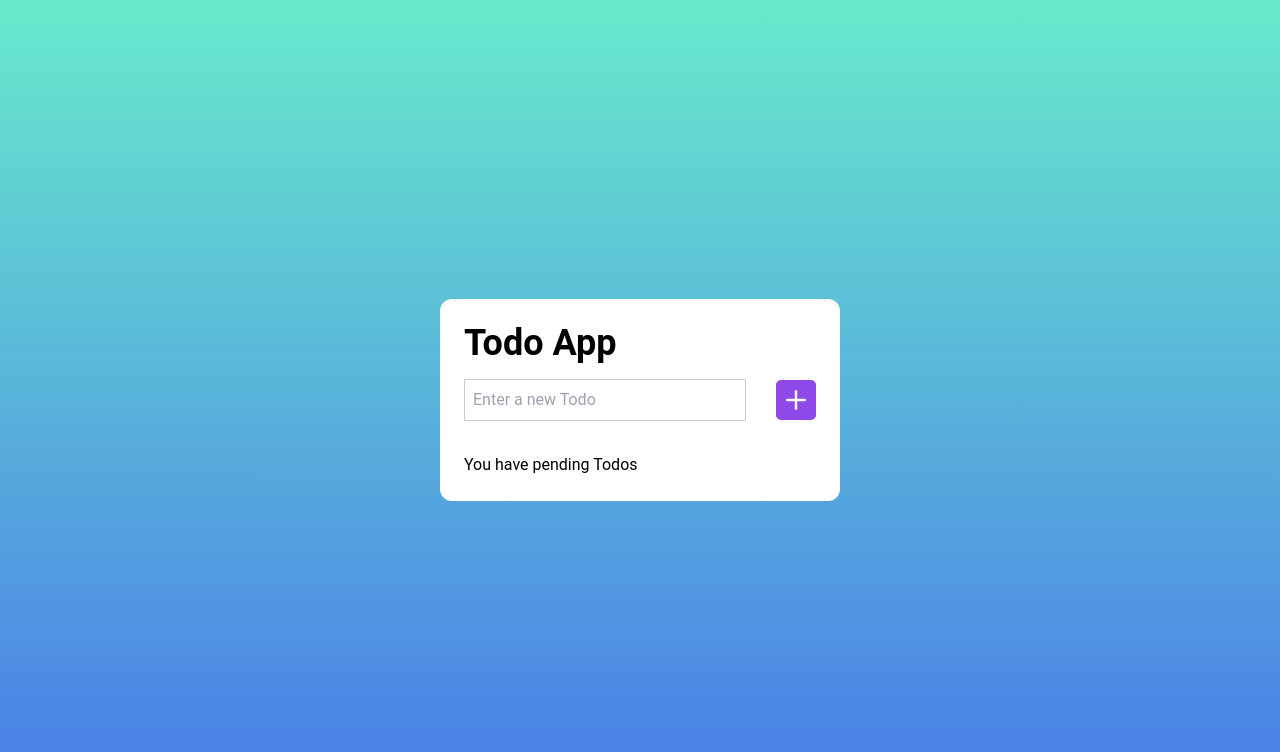
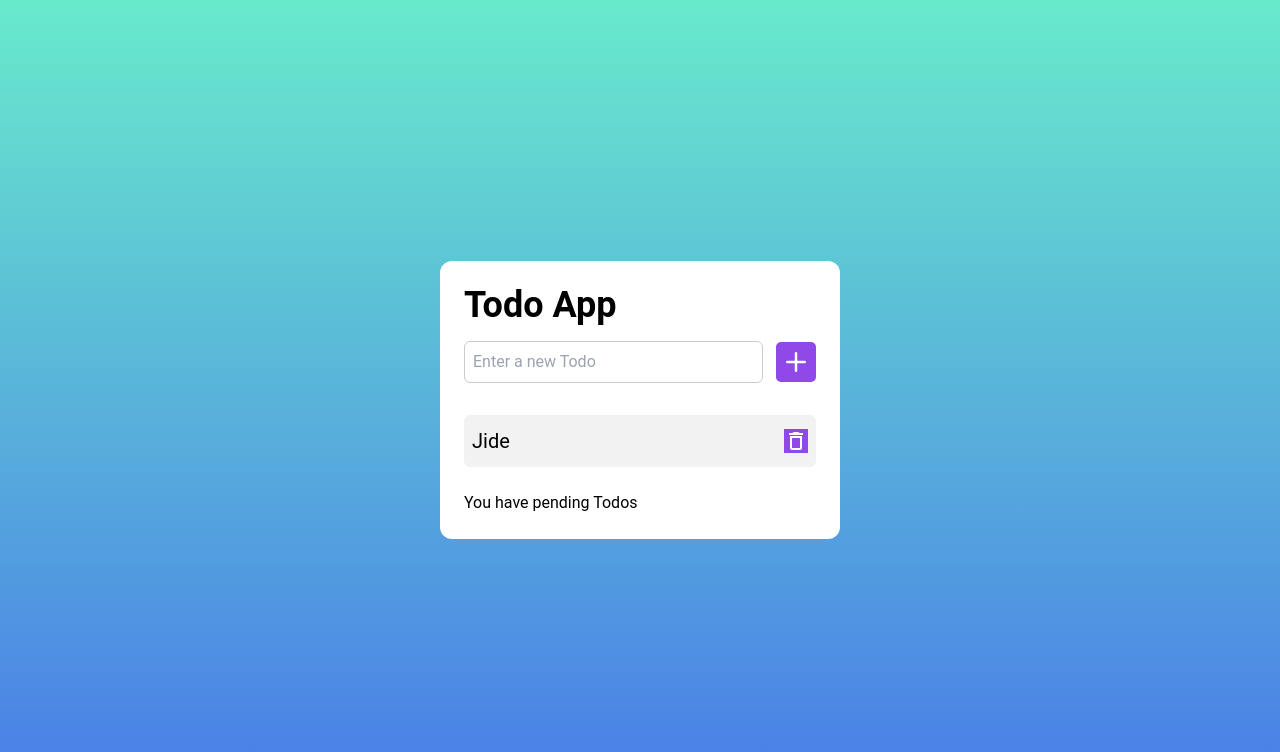
Before and after one commit to Babajide777/test-todo-list, a React (Create React App) app in the folder client/: page / in a window 1280 px wide. Shown: the top 752 px of the page. Built offline with nearby package versions, Linux system fonts and the light colour scheme; the HTML template or start-up script is replaced by a standard one.

Commit message:
styling for each todo item done

```diff
--- a/client/src/components/MainComponent.js
+++ b/client/src/components/MainComponent.js
@@ -1,5 +1,6 @@
 import React from "react";
 import { BsFillPlusSquareFill } from "react-icons/bs";
+import SingleTodo from "./SingleTodo";
 
 const MainComponent = () => {
   return (
@@ -10,13 +11,17 @@ const MainComponent = () => {
           <input
             type="text"
             placeholder="Enter a new Todo"
-            className="border-[#ccc] border-[1px] w-[80%] p-2"
+            className="border-[#ccc] border-[1px] w-[85%] rounded-md p-2"
           ></input>
           <BsFillPlusSquareFill
             color="#8E49E8"
             size="2.5rem"
+            className="cursor-pointer hover:opacity-50"
           ></BsFillPlusSquareFill>
         </div>
+        <ul>
+          <SingleTodo todo="Jide" />
+        </ul>
         <p>
           You have <span className="pending"></span> pending Todos
         </p>
--- /dev/null
+++ b/client/src/components/SingleTodo.js
@@ -0,0 +1,17 @@
+import React from "react";
+import { MdDeleteOutline } from "react-icons/md";
+
+const SingleTodo = ({ todo }) => {
+  return (
+    <li className="flex justify-between items-center bg-[#f2f2f2] py-3 rounded-md mb-6 px-2">
+      <p className="text-xl">{todo}</p>
+      <MdDeleteOutline
+        color="#fff"
+        size="1.5rem"
+        className="bg-[#8e49e8] cursor-pointer hover:opacity-50"
+      />
+    </li>
+  );
+};
+
+export default SingleTodo;
```
